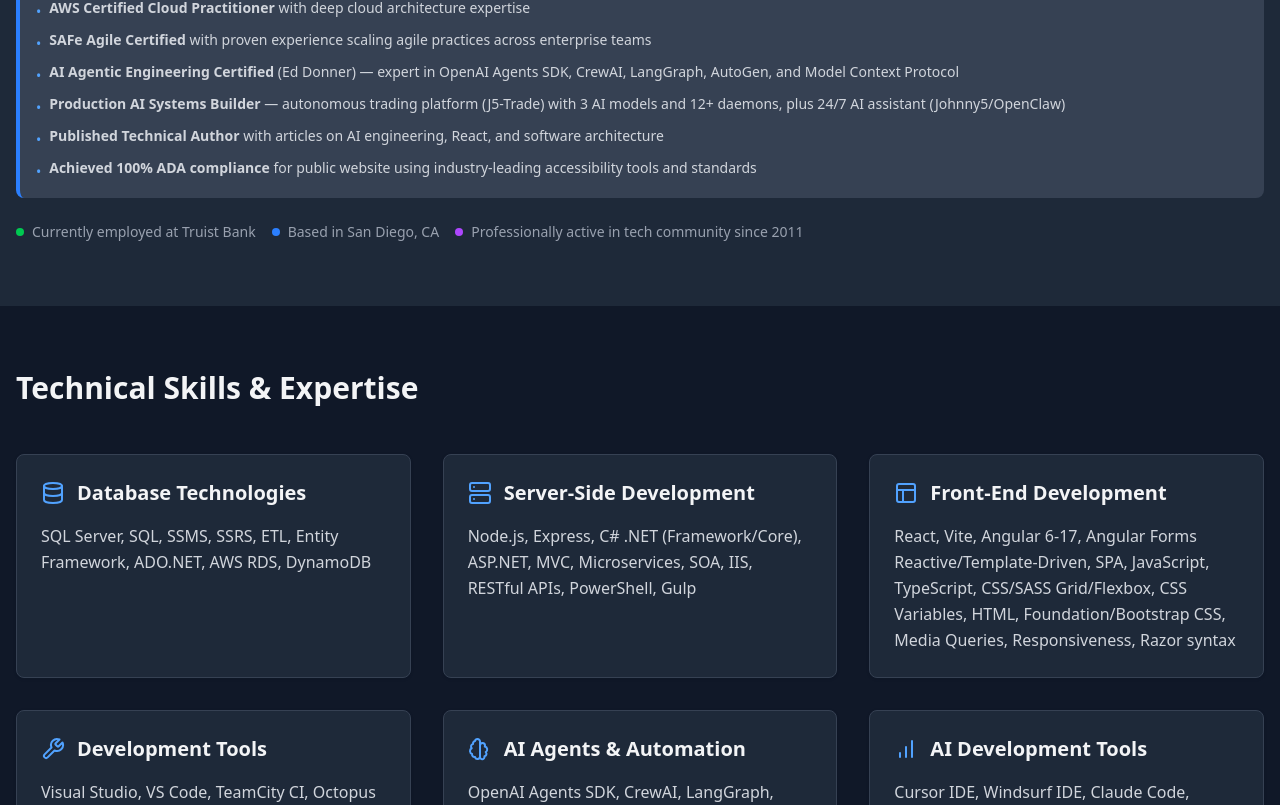
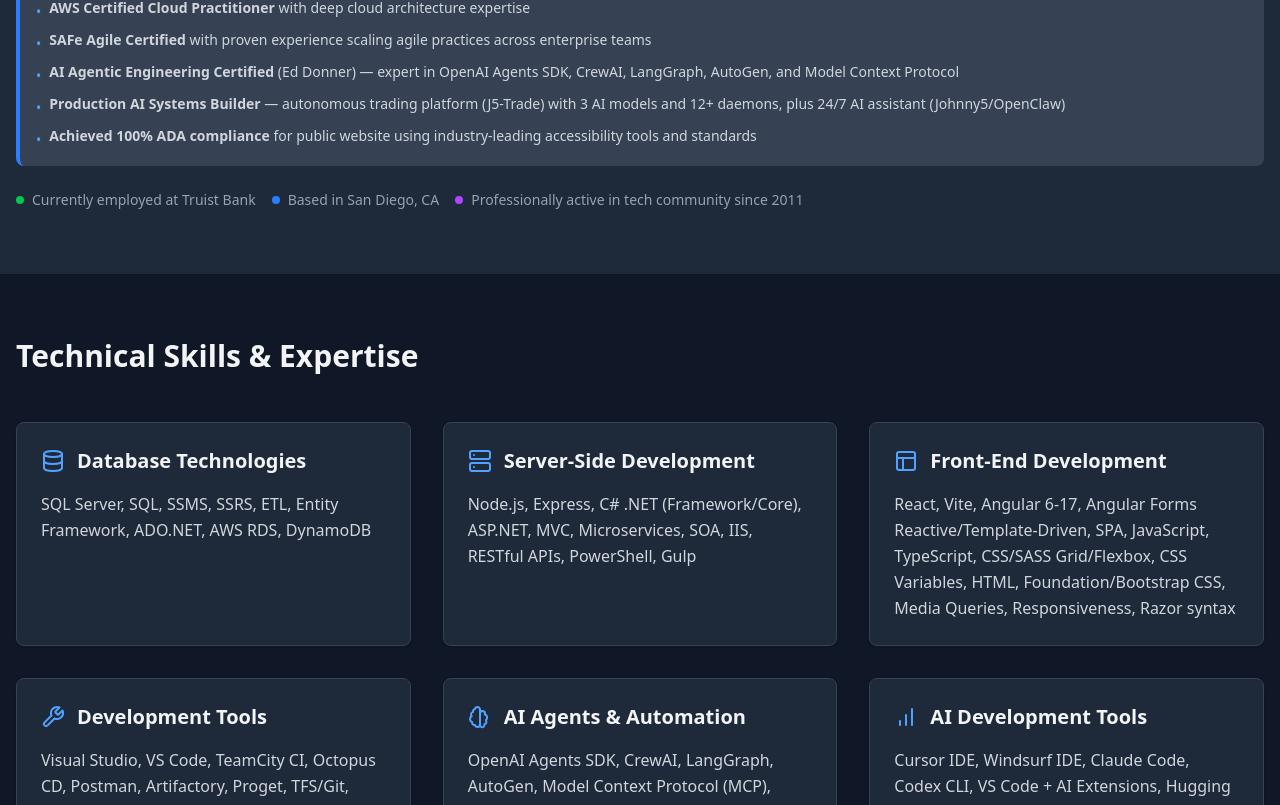
Before and after one commit to DontFretBrett/portfolio, a React (Vite) app: page / in a window 1280 px wide. Shown: the part 1115-1920 px from the top of the page. Built offline with nearby package versions, Linux system fonts and the light colour scheme.

Commit message:
Remove 'Published Technical Author' credential from Summary

```diff
--- a/src/components/Summary.tsx
+++ b/src/components/Summary.tsx
@@ -74,10 +74,6 @@ export default function Summary() {
               </li>
               <li className="flex items-start gap-2">
                 <span className="text-blue-600 dark:text-blue-400 mt-1">•</span>
-                <span><strong>Published Technical Author</strong> with articles on AI engineering, React, and software architecture</span>
-              </li>
-              <li className="flex items-start gap-2">
-                <span className="text-blue-600 dark:text-blue-400 mt-1">•</span>
                 <span><strong>Achieved 100% ADA compliance</strong> for public website using industry-leading accessibility tools and standards</span>
               </li>
             </ul>
```
